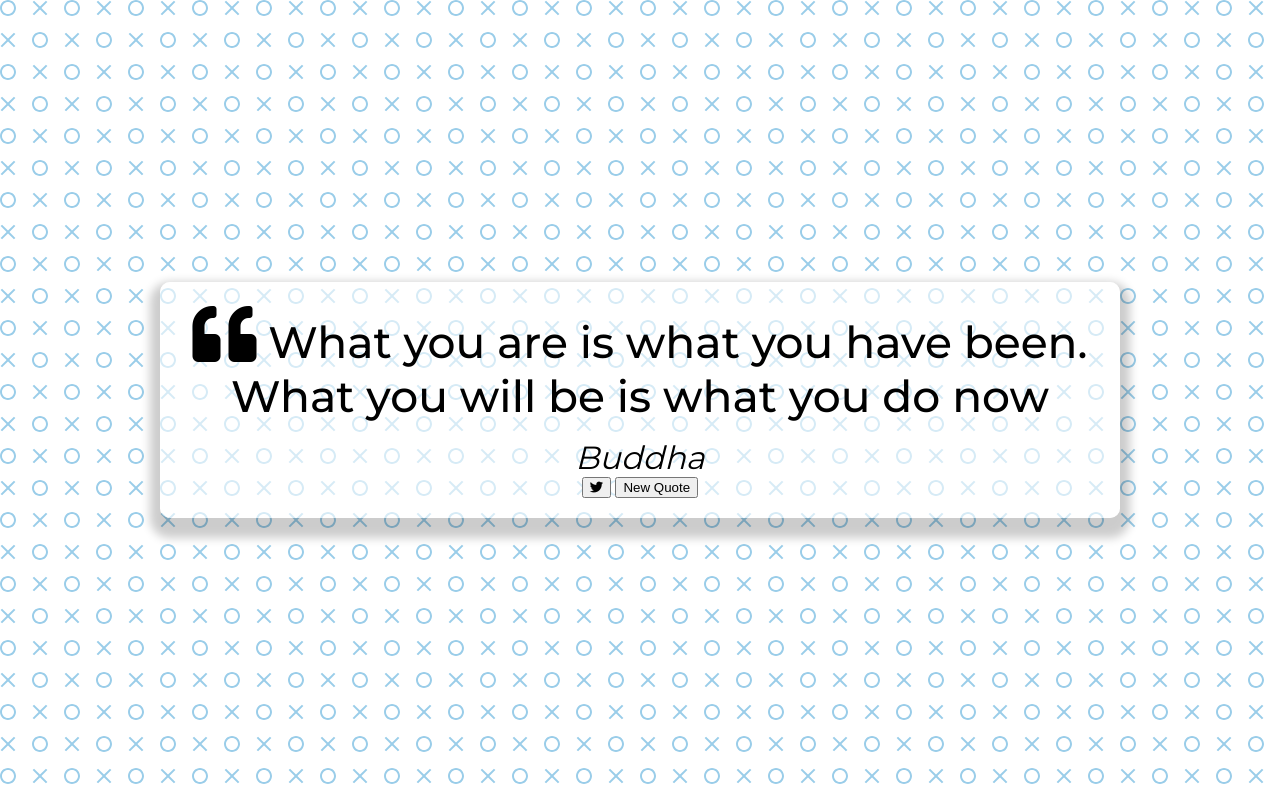
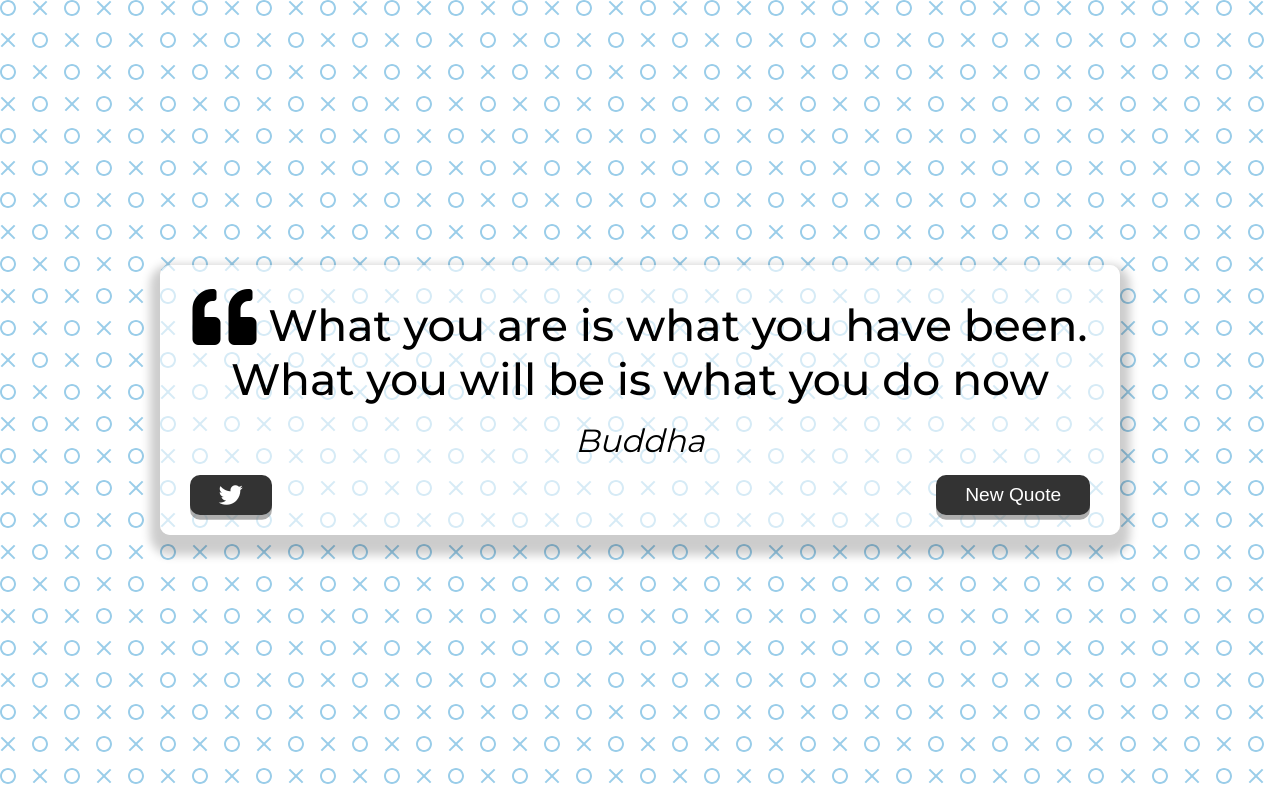
Before and after one commit to mfranke84/quote-generator, a plain HTML site: page index.html in a window 1280 px wide. Drawn offline with Linux system fonts and the light colour scheme.

Commit message:
Added style to buttons

```diff
--- a/style.css
+++ b/style.css
@@ -47,6 +47,43 @@ body {
 
 }
 
+.button-container{
+    margin-top: 15px;
+    display: flex;
+    justify-content: space-between;
+
+}
+
+button{
+    cursor: pointer;
+    font-size: 1.2rem;
+    height: 2.5rem;
+    border: none;
+    border-radius: 10px;
+    color: #ffffff;
+    background-color: #333;
+    outline: none;
+    padding: 0.5rem 1.8rem;
+    box-shadow: 0 0.3rem rgba(121,121,121,0.6);
+}
+
+button:hover{
+    filter: brightness(140%);
+}
+
+button:active{
+    transform: translate(0,0.2rem);
+    box-shadow: 0 0.1rem rgba(255, 255, 255, 0.65);
+}
+.twitter-button:hover{
+    color: #38a1f3
+}
+
+.fa-twitter{
+    font-size: 1.5rem;
+}
+
+
 /* Media Query: Tablet or Smaller */
 @media screen and (max-width: 1000px) {
     .quote-container{
```
